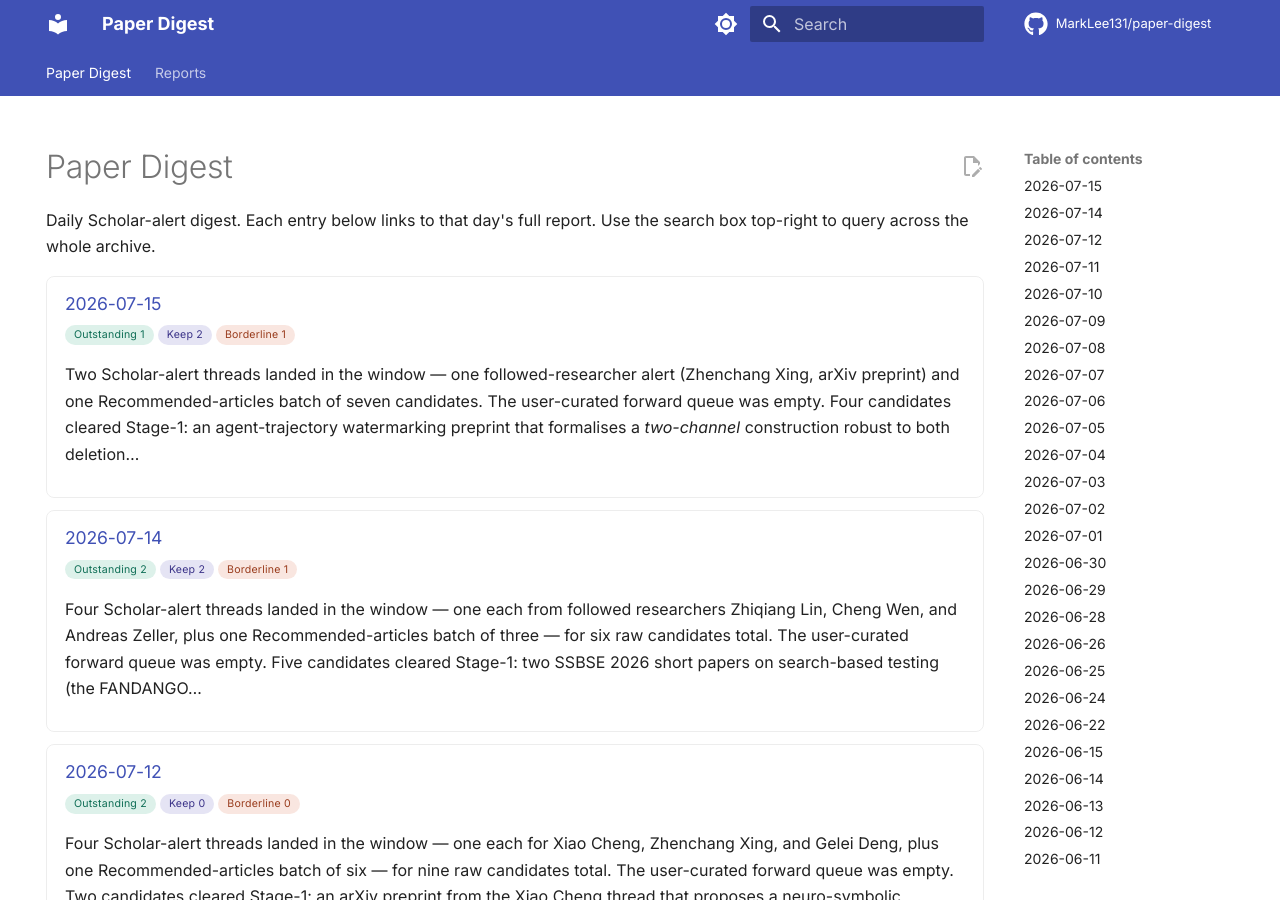
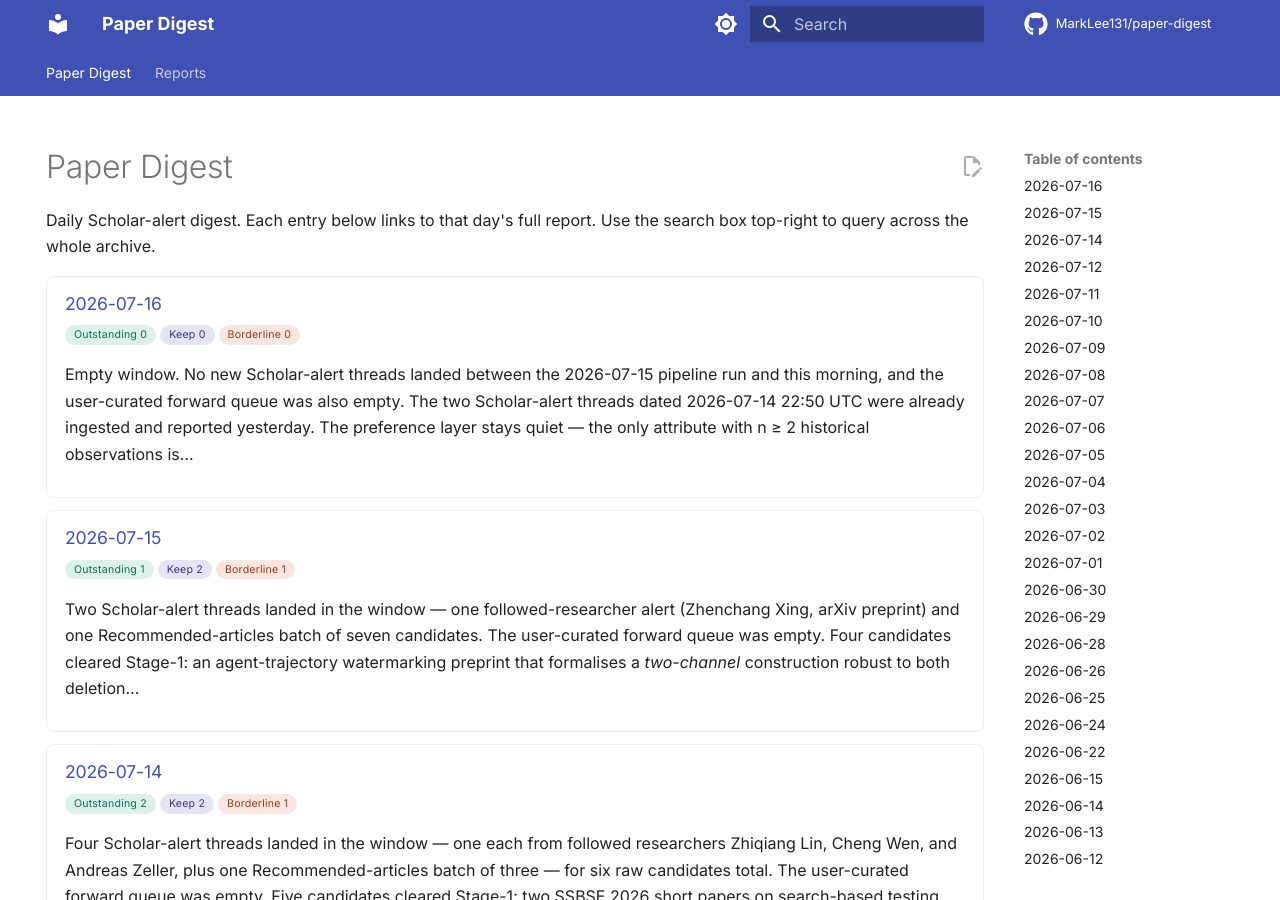
Before and after one commit to MarkLee131/paper-digest, an MkDocs documentation site: the page built from docs/index.md, in a window 1280 px wide and 900 px high. Built offline with MkDocs 1.6.1 and Material for MkDocs 9.7.7, drawn with Linux system fonts in a browser that asks for light colours; comment, search, counter and statistics services are not loaded.

Commit message:
digest: 2026-07-16 — 0 papers (empty window)

```diff
--- a/docs/index.md
+++ b/docs/index.md
@@ -9,6 +9,13 @@ hide:
 Daily Scholar-alert digest. Each entry below links to that day's full report. Use the search box top-right to query across the whole archive.
 
 <!-- BEGIN AUTO-INDEX -->
+<div class="digest-card" markdown>
+### [2026-07-16](reports/2026-07-16/index.md)
+<div class="meta"><span class="chip outstanding">Outstanding 0</span><span class="chip keep">Keep 0</span><span class="chip borderline">Borderline 0</span></div>
+
+Empty window. No new Scholar-alert threads landed between the 2026-07-15 pipeline run and this morning, and the user-curated forward queue was also empty. The two Scholar-alert threads dated 2026-07-14 22:50 UTC were already ingested and reported yesterday. The preference layer stays quiet — the only attribute with n ≥ 2 historical observations is…
+</div>
+
 <div class="digest-card" markdown>
 ### [2026-07-15](reports/2026-07-15/index.md)
 <div class="meta"><span class="chip outstanding">Outstanding 1</span><span class="chip keep">Keep 2</span><span class="chip borderline">Borderline 1</span></div>
```
Also changed, not shown: docs/reports/2026-07-16/index.md (added, +36 -0 lines), docs/reports/.pages, 1 other file.
